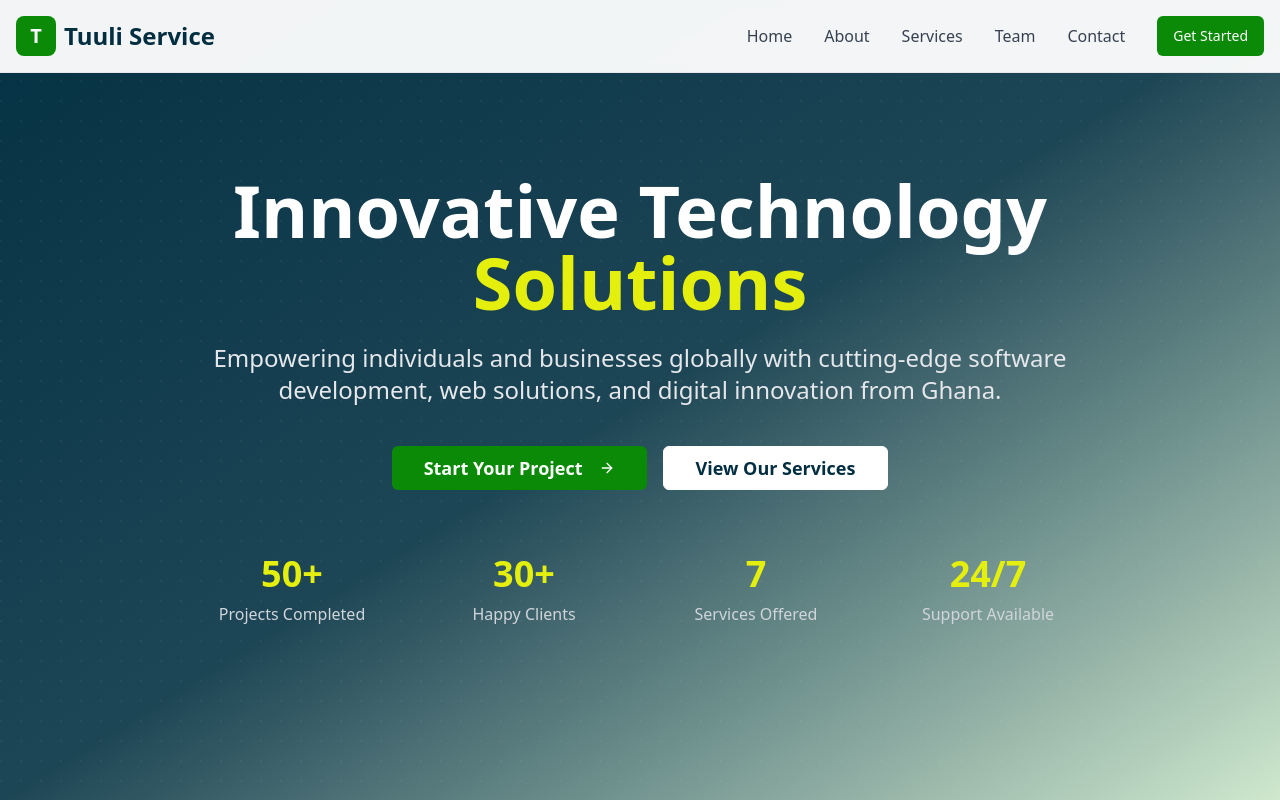
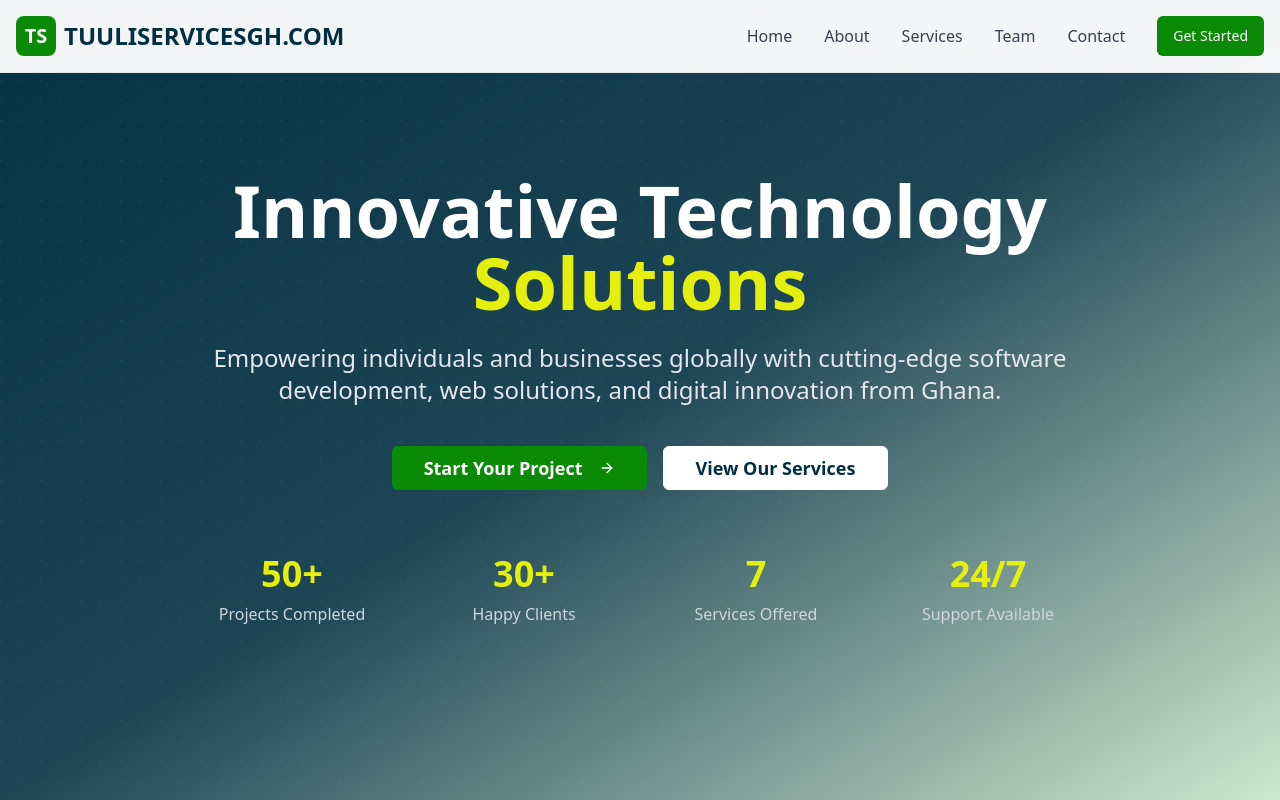
Before and after one commit to YUSSIF62/tuuliservicesgh, a React (Vite) app: page / in a window 1280 px wide. Shown: the top 800 px of the page. Built offline with nearby package versions, Linux system fonts and the light colour scheme.

Commit message:
Update branding in Footer and Header components

```diff
--- a/src/components/Footer.tsx
+++ b/src/components/Footer.tsx
@@ -10,9 +10,9 @@ const Footer = () => {
           <div className="col-span-1 md:col-span-2">
             <div className="flex items-center space-x-2 mb-6">
               <div className="w-10 h-10 bg-tuuli-green rounded-lg flex items-center justify-center">
-                <span className="text-white font-bold text-xl">T</span>
+                <span className="text-white font-bold text-xl">TS</span>
               </div>
-              <span className="text-2xl font-bold">Tuuli Service</span>
+              <span className="text-2xl font-bold">TUULISERVICESGH.COM</span>
             </div>
             <p className="text-gray-300 leading-relaxed mb-6 max-w-md">
               Empowering individuals and businesses globally with innovative technology solutions.
--- a/src/components/Header.tsx
+++ b/src/components/Header.tsx
@@ -27,9 +27,9 @@ const Header = () => {
         <div className="flex items-center justify-between">
           <div className="flex items-center space-x-2">
             <div className="w-10 h-10 bg-tuuli-green rounded-lg flex items-center justify-center">
-              <span className="text-white font-bold text-xl">T</span>
+              <span className="text-white font-bold text-xl">TS</span>
             </div>
-            <span className="text-2xl font-bold text-tuuli-navy">Tuuli Service</span>
+            <span className="text-2xl font-bold text-tuuli-navy">TUULISERVICESGH.COM</span>
           </div>
 
           {/* Desktop Navigation */}
```
